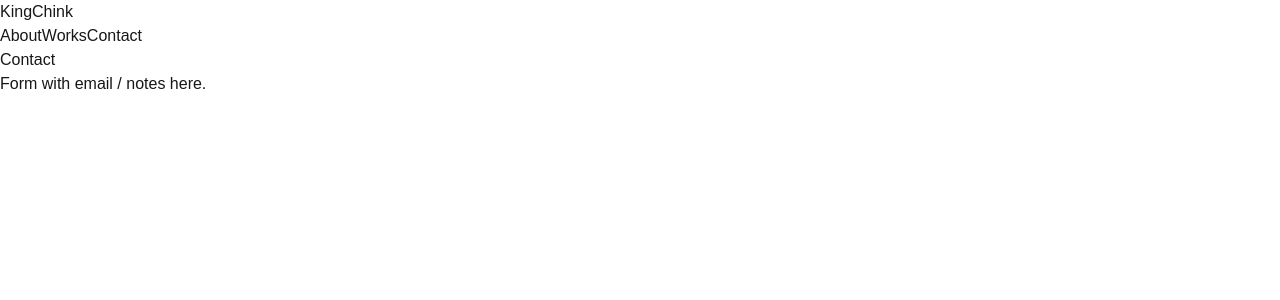
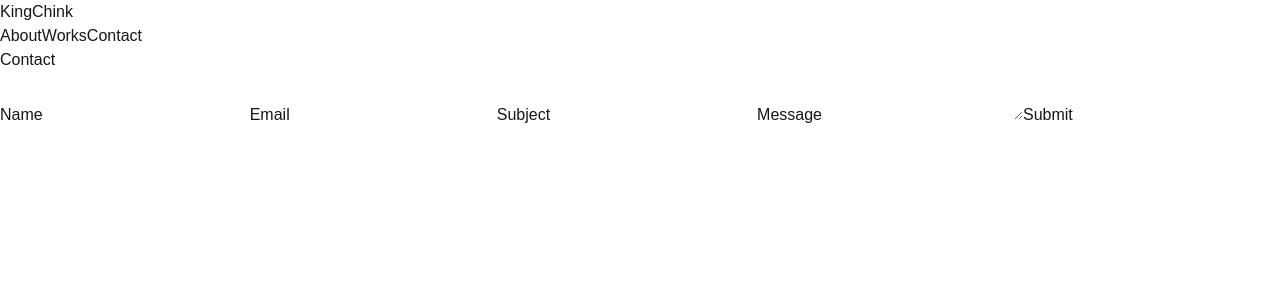
Before and after one commit to megamikanx/doublehappiness-portfoilio, a Next.js app in the folder kingchink-portfolio/: page /contact in a window 1280 px wide. Shown: the top 300 px of the page. Built offline with nearby package versions, Linux system fonts and the light colour scheme.

Commit message:
feat: add basic contact form

```diff
--- a/kingchink-portfolio/app/contact/page.tsx
+++ b/kingchink-portfolio/app/contact/page.tsx
@@ -1,8 +1,26 @@
 export default function Contact() {
-    return (
-        <main>
-            <h1>Contact</h1>
-            <p>Form with email / notes here.</p>
-        </main>
-    );
+  return (
+    <main>
+      <h1>Contact</h1>
+      <form>
+        <label>
+          Name
+          <input type="text" name="name" required />
+        </label>
+        <label>
+          Email
+          <input type="email" name="email" required />
+        </label>
+        <label>
+          Subject
+          <input type="text" name="subject" />
+        </label>
+        <label>
+          Message
+          <textarea name="message" required />
+        </label>
+        <button type="submit">Submit</button>
+      </form>
+    </main>
+  );
 }
```
